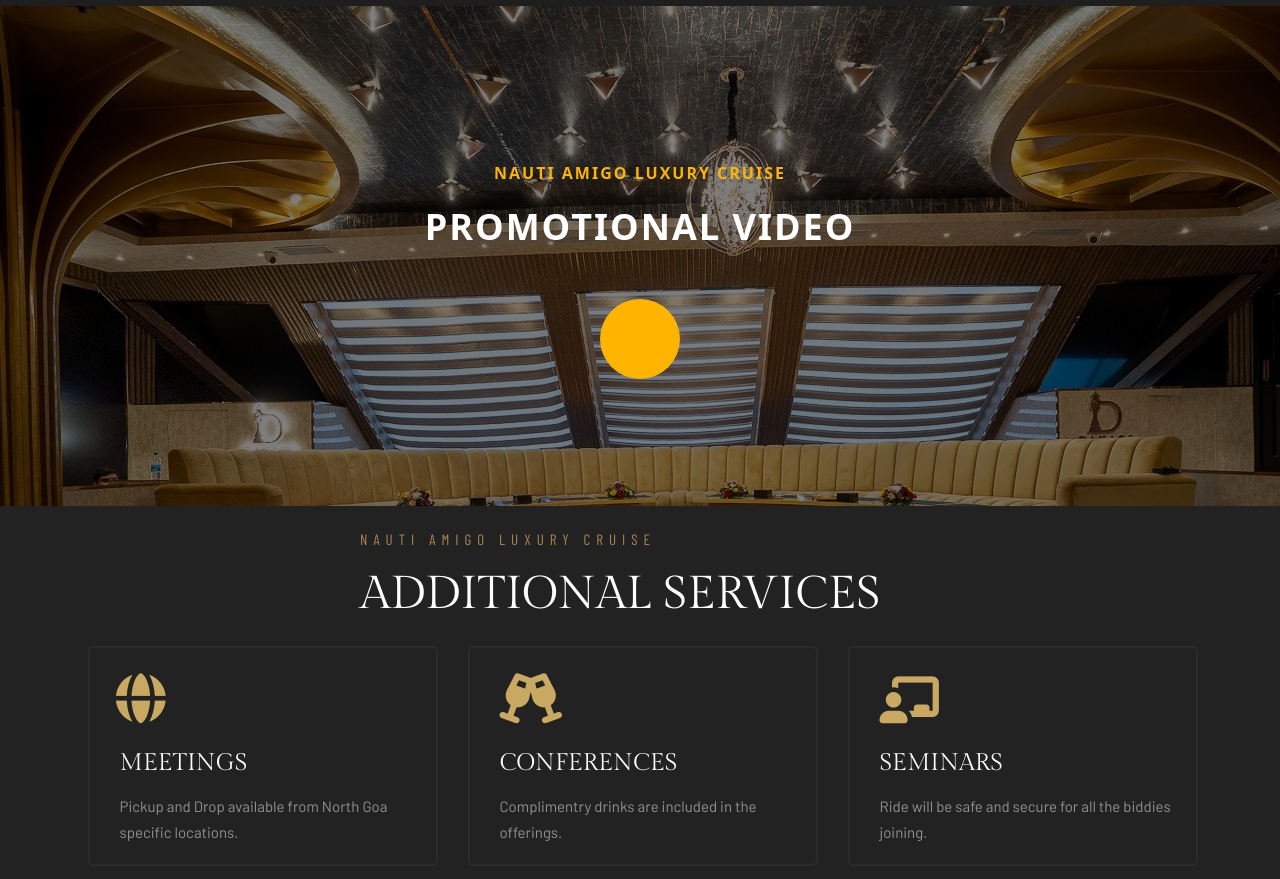
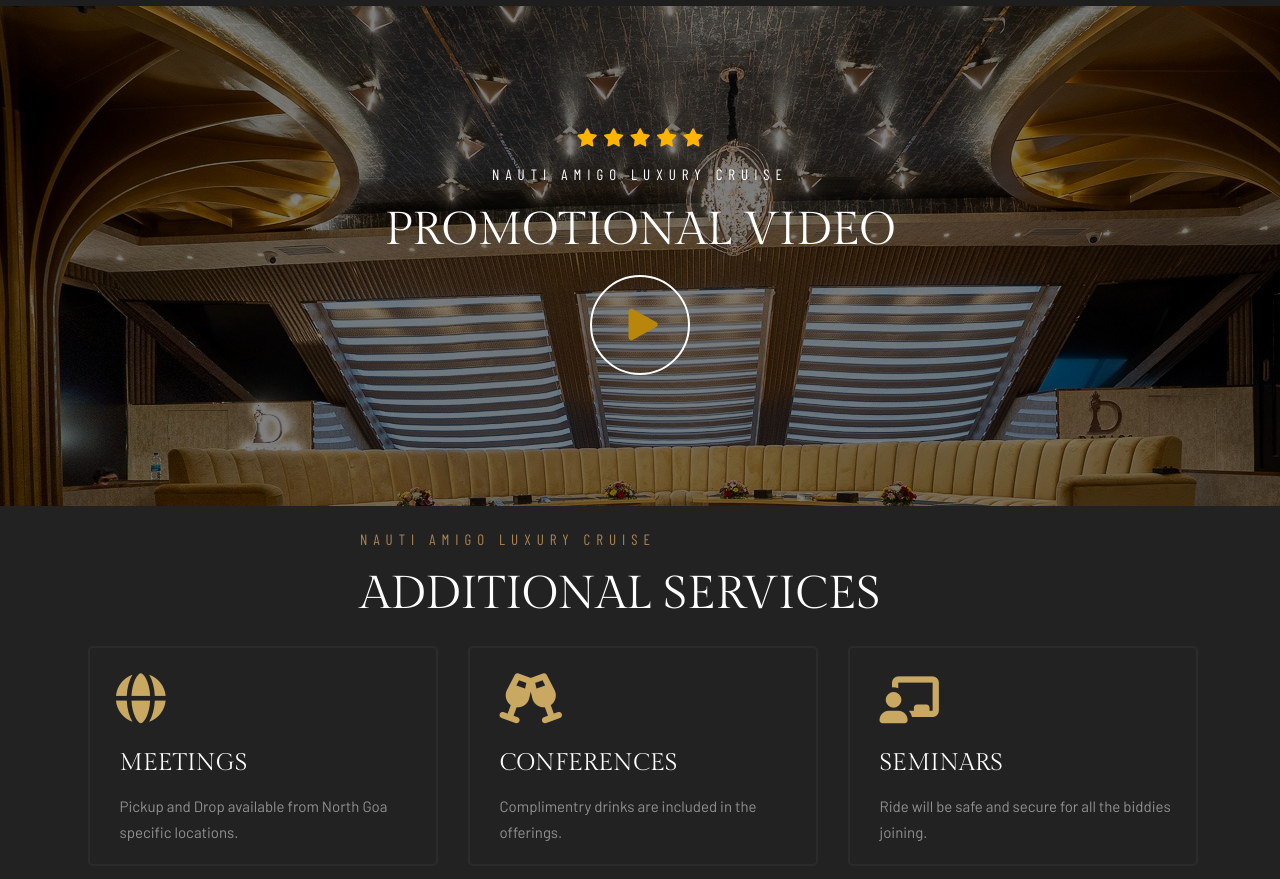
Before and after one commit to Kratagya-Webkorps/nautiamigo-angular, an Angular app: page / in a window 1280 px wide. Shown: the part 5420-6299 px from the top of the page. Built offline with nearby package versions, Linux system fonts and the light colour scheme.

Commit message:
change font icon in video banner

```diff
--- a/src/app/video-banner/video-banner.component.css
+++ b/src/app/video-banner/video-banner.component.css
@@ -63,7 +63,7 @@
   cursor: pointer;
 }
 
-/* Play Button */
+/*
 .vid-butn {
   display: inline-block;
   width: 80px;
@@ -75,19 +75,44 @@
   margin-top: 30px;
   cursor: pointer;
   transition: all 0.3s ease;
-}
+} */
 
-.vid-butn:hover {
+/* .vid-butn:hover {
   transform: scale(1.1);
   background: #ff9900;
-}
+} */
 
-.vid-butn .icon {
+/* .vid-butn .icon {
   color: #fff;
   font-size: 30px;
   display: inline-block;
   margin-left: 5px;
-}
+} */
+
+/* Play Button */
+.vid-butn {
+    display: inline-flex;
+    align-items: center;
+    justify-content: center;
+    width: 100px;         /* Bigger circle */
+    height: 100px;
+    border: 2px solid #ffffff;  /* White border */
+    border-radius: 50%;
+    background: transparent;    /* Transparent background */
+    cursor: pointer;
+    transition: all 0.3s ease;
+  }
+
+  .vid-butn:hover {
+    transform: scale(1.1);
+    border-color: #ffb400;   /* Gold border on hover (optional) */
+  }
+
+  .vid-butn .icon {
+    color: #b8860b;   /* Golden brown play triangle */
+    font-size: 36px;
+    margin-left: 4px; /* Centers triangle visually */
+  }
 
 /* Section Title */
 .section-title {
@@ -113,3 +138,27 @@
   margin: 0 2px;
   font-size: 18px;
 }
+
+.star {
+    display: inline-block;
+    position: relative;
+    top: -10px;
+  }
+
+  .section-subtitle span {
+    font-family: 'Barlow Condensed', sans-serif;
+    font-size: 15px;
+    line-height: 26.3px;
+    letter-spacing: 6px;
+    color: #ffffff;
+    font-weight: 400;
+  }
+
+  .section-title span {
+    font-family: 'Gilda Display', serif;
+    font-size: 46px;
+    line-height: 57.5px;
+    color: #ffffff;
+    letter-spacing: 0px;
+    font-weight: 400;
+  }
--- a/src/app/video-banner/video-banner.component.html
+++ b/src/app/video-banner/video-banner.component.html
@@ -6,10 +6,12 @@
   <div class="container">
     <div class="row">
       <div class="col-md-8 offset-md-2 text-center">
-        <span>
-          <i class="star-rating"></i><i class="star-rating"></i>
-          <i class="star-rating"></i><i class="star-rating"></i>
-          <i class="star-rating"></i>
+        <span class ="star">
+            <i class="star-rating fa fa-star"></i>
+          <i class="star-rating fa fa-star"></i>
+          <i class="star-rating fa fa-star"></i>
+          <i class="star-rating fa fa-star"></i>
+          <i class="star-rating fa fa-star"></i>
         </span>
         <div class="section-subtitle">
           <span>Nauti Amigo Luxury Cruise</span>
@@ -24,7 +26,7 @@
       <div class="text-center col-md-12">
         <div class="vid-butn" (click)="openVideo()">
           <span class="icon">
-            <i class="ti-control-play"></i>
+            <i class="fa-solid fa-play"></i>
           </span>
         </div>
       </div>
```
